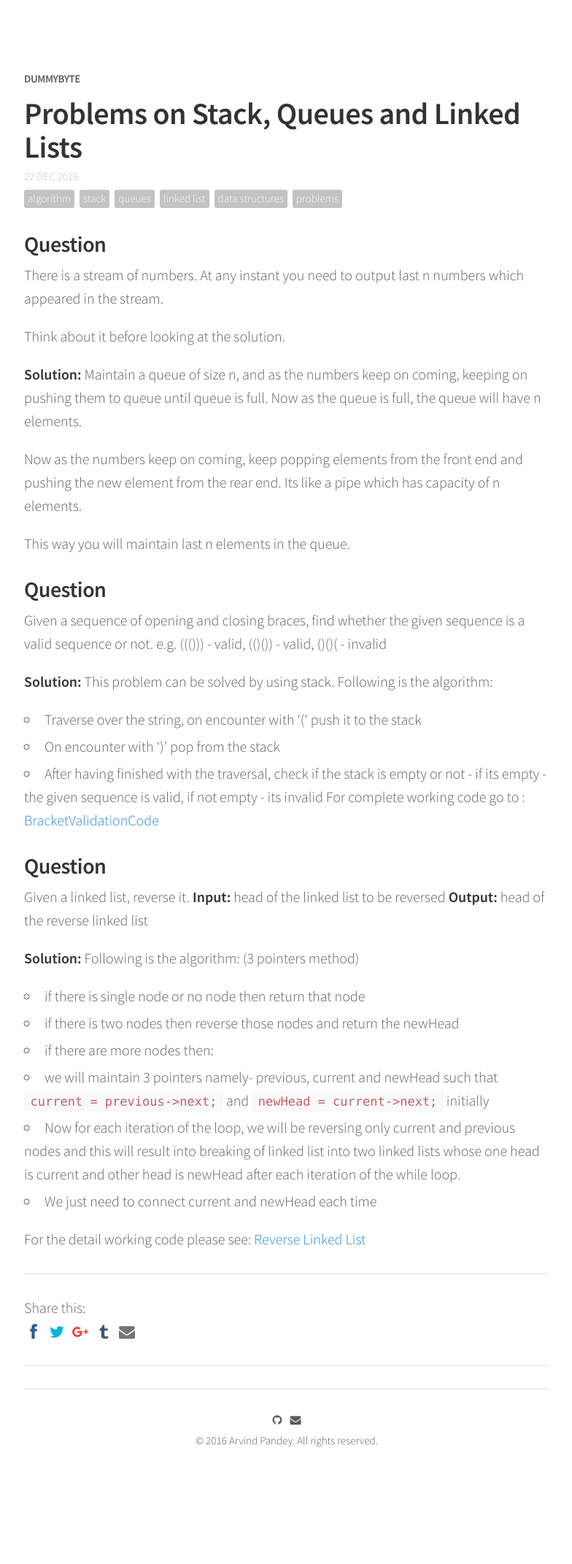
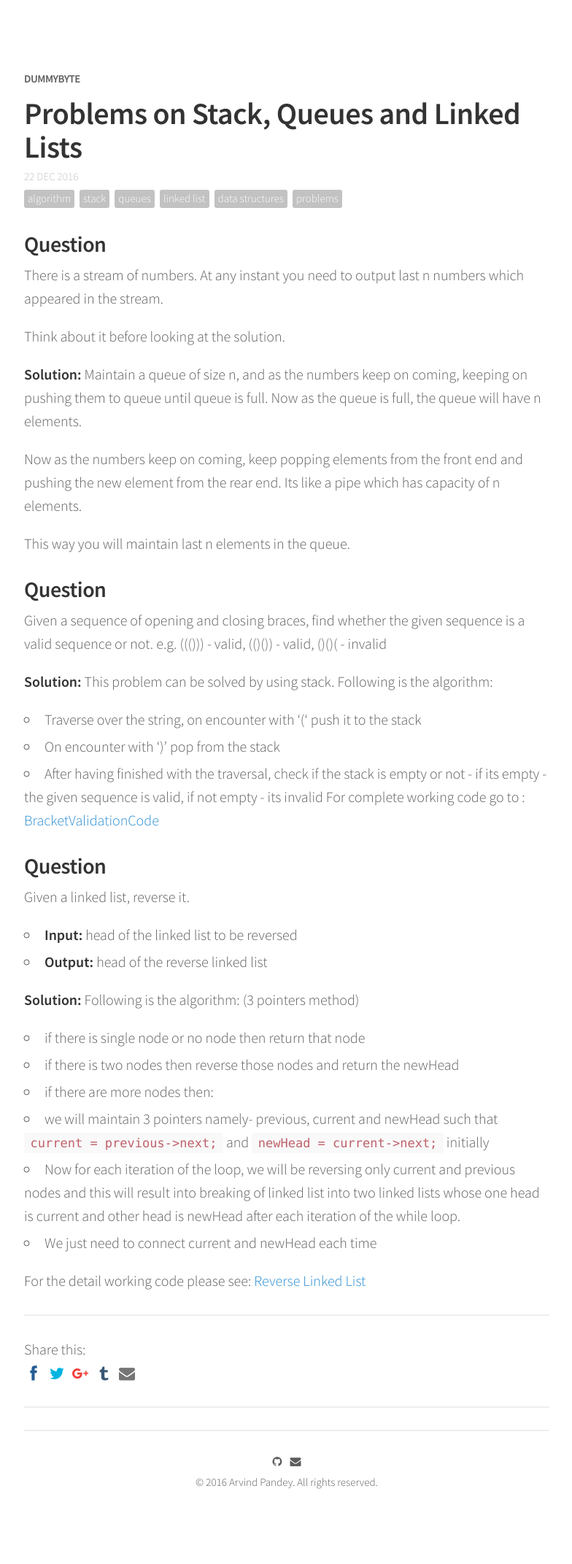
Before and after one commit to dummybyte/blog, a Jekyll site: the page built from _posts/2016-12-22-Problems-on-Stack-Queue-Linked-Lists.md, in a window 1280 px wide. Shown: the whole page at 73% size, without its empty margins (247-1031 px from the left). Built offline with Jekyll 4.4.1, drawn with Linux system fonts in a browser that asks for light colours; nearby versions of some CDN libraries; comment, search, counter and statistics services are not loaded; before the commit the page ends 2086 px from its top, so only the background shows below that.

Commit message:
formatting related bugs

```diff
--- a/_posts/2016-12-22-Problems-on-Stack-Queue-Linked-Lists.md
+++ b/_posts/2016-12-22-Problems-on-Stack-Queue-Linked-Lists.md
@@ -37,8 +37,9 @@ For complete working code go to :
 ### Question
 
 Given a linked list, reverse it.
-**Input:** head of the linked list to be reversed
-**Output:** head of the reverse linked list
+
+* **Input:** head of the linked list to be reversed
+* **Output:** head of the reverse linked list
 
 **Solution:** Following is the algorithm: (3 pointers method)
 
```
